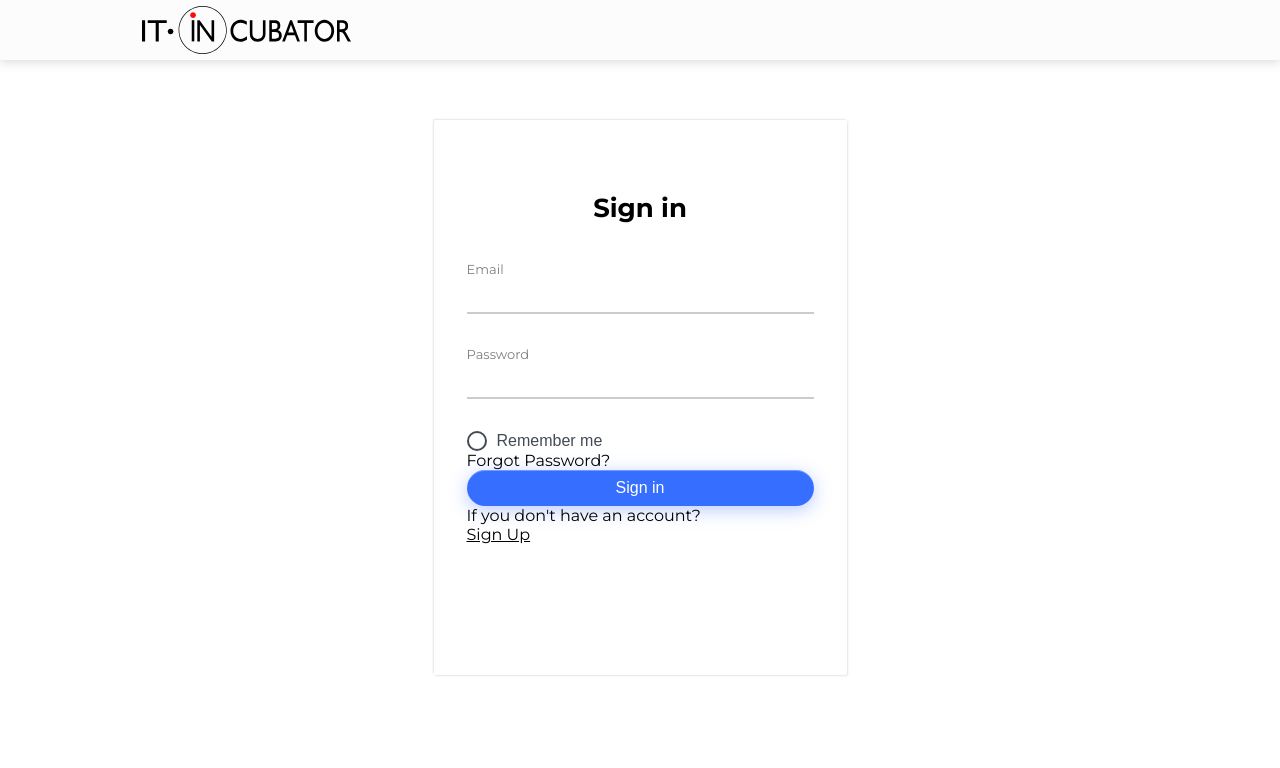
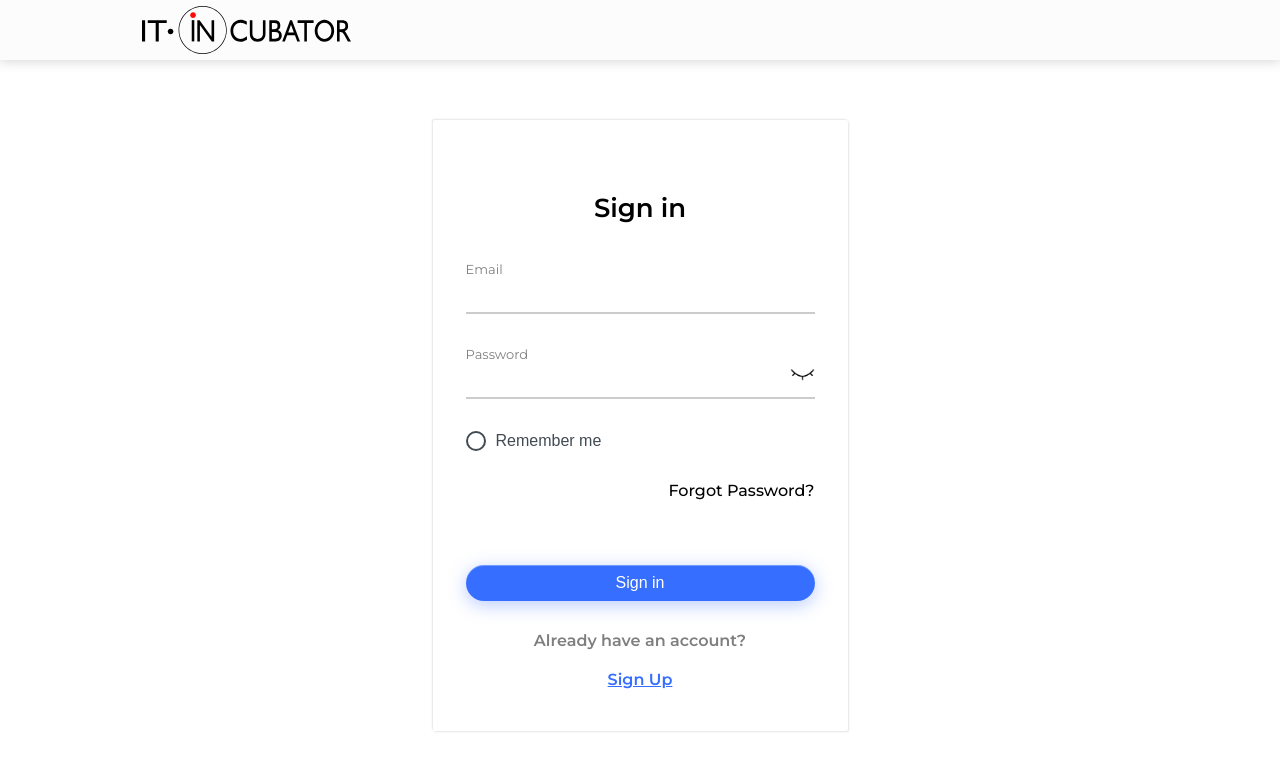
Before and after one commit to Mart7anova/qnun, a React (Create React App) app: page /#/login in a window 1280 px wide. Shown: the top 768 px of the page. Built offline with nearby package versions, Linux system fonts and the light colour scheme; no server answers.

Commit message:
update login page

```diff
--- a/src/s2-features/f1-auth/a1-login/Login.module.scss
+++ b/src/s2-features/f1-auth/a1-login/Login.module.scss
@@ -1,12 +1,12 @@
 .loginPage {
 
 	.formWrapper {
+		margin-top: 60px;
 		box-shadow: 1px 1px 2px rgba(0, 0, 0, 0.1), -1px -1px 2px rgba(0, 0, 0, 0.1);
 		border-radius: 2px;
-		max-width: 413px;
 		min-height: 555px;
-		margin: 60px auto;
 		padding: 35px 33px 42px 33px;
+		min-width: 415px;
 
 		.form {
 			display: flex;
@@ -15,15 +15,38 @@
 			.title {
 				font-size: 26px;
 				margin: 37px auto;
+				font-weight: 600;
 			}
-			.label{
+
+			.label {
 				font-size: 13px;
+				opacity: 0.5;
+			}
+
+			.forgotPasswordLink {
+				margin: 30px 0 65px auto;
+				font-weight: 500;
+
+				&:hover {
+					transform: scale(1.2);
+					transition: 0.5s;
+				}
+			}
+
+
+			.alreadyHaveAccount {
+				margin: 30px 0 20px 0;
+				text-align: center;
+				font-weight: 600;
 				opacity: 0.5;
 			}
 
 			.signUpButton {
 				text-decoration: underline;
 				cursor: pointer;
+				color: #366EFF;
+				font-weight: 600;
+				text-align: center;
 			}
 		}
 	}
--- a/src/s2-features/f1-auth/a1-login/Login.tsx
+++ b/src/s2-features/f1-auth/a1-login/Login.tsx
@@ -9,6 +9,8 @@ import {useSelector} from 'react-redux';
 import {AppRootStateType, useAppDispatch} from 's1-main/m2-bll/store';
 import {forgotPassword, profile, registration} from 's1-main/m1-ui/u1-Route/Variables/routeVariables';
 import {loginThunk} from 's1-main/m2-bll/reducers/auth-reducer';
+import styleContainer from 's1-main/m1-ui/common/c2-styles/Container.module.css';
+import {PasswordView} from 's1-main/m1-ui/common/c1-components/passwordView/PasswordView';
 
 
 export const Login = () => {
@@ -30,24 +32,29 @@ export const Login = () => {
 		if (isLoggedIn) return <Navigate to={profile}/>
 		return (
 				<div className={s.loginPage}>
+						<div className={styleContainer.container}>
 								<div className={s.formWrapper}>
 										<form onSubmit={formik.handleSubmit} className={s.form}>
 												<h1 className={s.title}>Sign in</h1>
 												<span className={s.label}>Email</span>
 												<Input {...formik.getFieldProps('email')}/>
 												<span className={s.label}>Password</span>
-										<Input type="password" {...formik.getFieldProps('password')}/>
-										<Checkbox {...formik.getFieldProps('rememberMe')}>Remember me</Checkbox>
-										<Link to={forgotPassword}>
+												<PasswordView type="password" {...formik.getFieldProps('password')}/>
+												<div>
+														<Checkbox {...formik.getFieldProps('rememberMe')}>Remember
+																me</Checkbox>
+												</div>
+												<Link to={forgotPassword} className={s.forgotPasswordLink}>
 														<span>Forgot Password?</span>
 												</Link>
 												<Button>Sign in</Button>
-										<span>If you don't have an account?</span>
-										<Link to={registration}>
-											<span className={s.signUpButton}>Sign Up</span>
+												<span className={s.alreadyHaveAccount}>Already have an account?</span>
+												<Link to={registration} className={s.signUpButton}>
+														Sign Up
 												</Link>
 										</form>
 								</div>
 						</div>
+				</div>
 		);
 };
```
Lines whose indentation alone changed are shown as unchanged.
